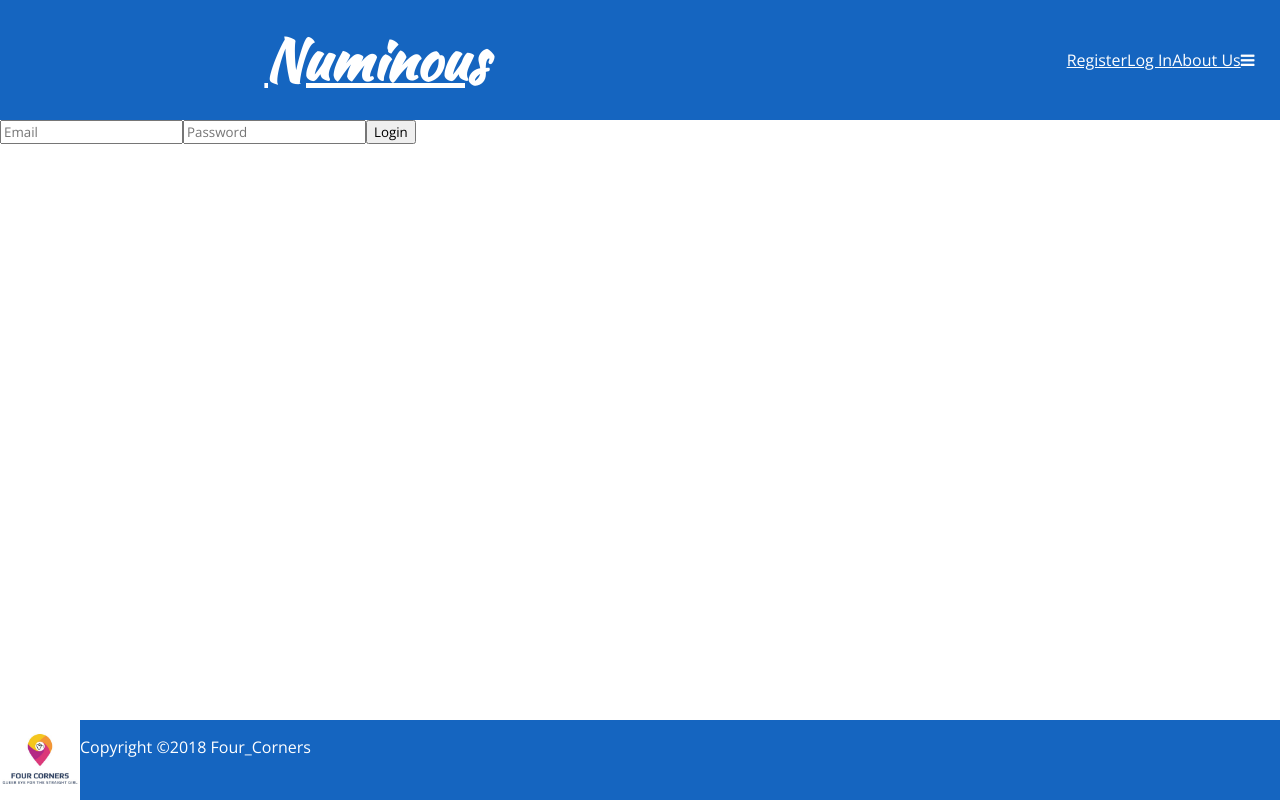
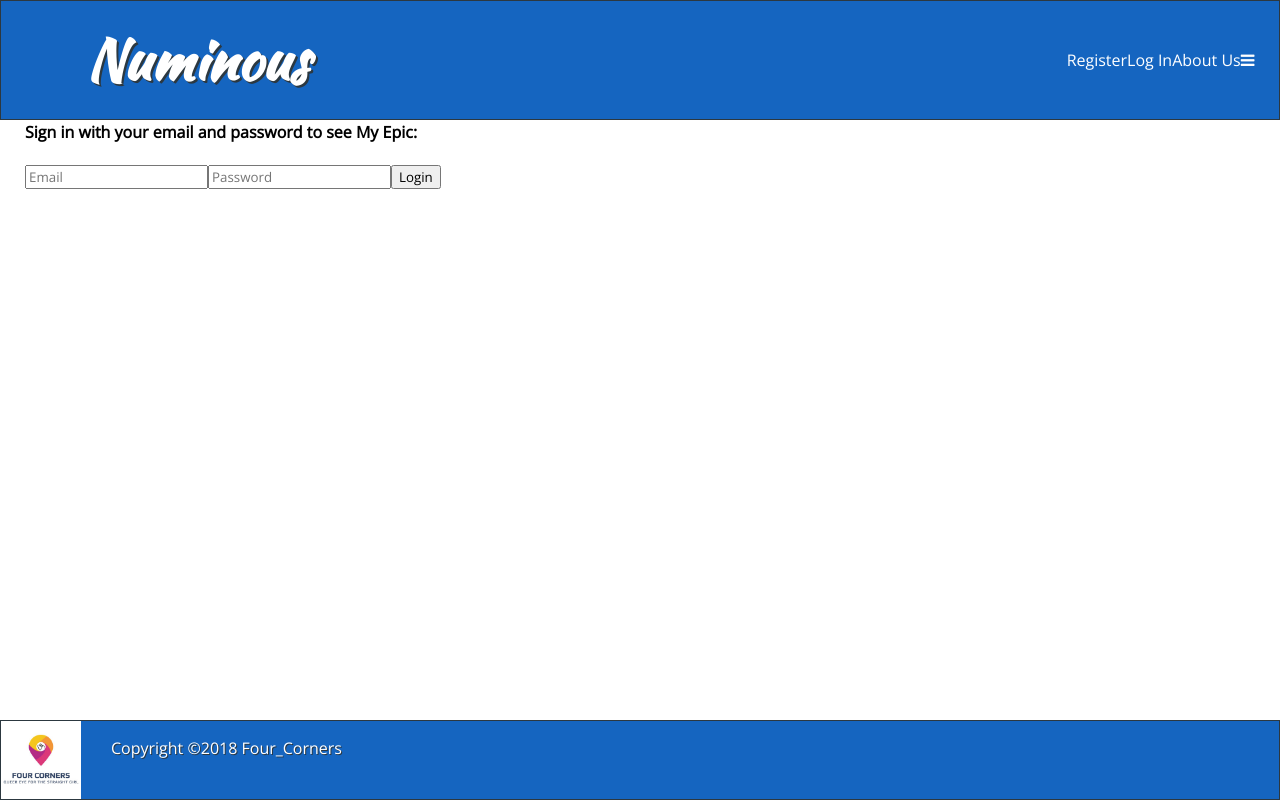
Before and after one commit to FourCornersDelta2018/numinous-frontend, a React (Create React App) app: page /login in a window 1280 px wide. Built offline with nearby package versions, Linux system fonts and the light colour scheme.

Commit message:
css styling, fixed footer, header, centered items, messing around with colors and borders

```diff
--- a/src/App.css
+++ b/src/App.css
@@ -1,4 +1,4 @@
-/* base structure */
+/*-------------base structure---------------*/
 * {
     box-sizing: border-box;
     font-family: "Open Sans", sans-serif;
@@ -16,7 +16,12 @@
     color: white;
 }
 
-/*______________________Navbar______________________________________*/
+body {
+    margin-bottom: 11vh;
+    /* background-color:#F0EAD6; */
+}
+
+/*____________________Navbar______________________________*/
 
 .navbar {
     background-color: #1565c0;
@@ -24,18 +29,24 @@
     height: 15vh;
     display: flex;
     flex-direction: row;
-    justify-content: space-around;
+    /* justify-content: space-around; */
     top: 0;
     width: 100vw;
     align-items: center;
+    position: fixed;
+    top: 0;
+    width: 100%;
+    border-style: solid;
+    border-width: thin;
+    border-color: #2c3840;
 }
 
-/* .pullLeft {
+.pullLeft {
     display: flex;
-    flex-direction: row;
-    justify-content: flex-start;
-    padding-left: 6%;
- }*/
+    padding-left: 30px;
+    text-shadow: 1px 1px #2c3840;
+
+ }
 
 .pullRight {
     display: flex;
@@ -48,17 +59,25 @@
 #brand {
     font-family: 'Kaushan Script', cursive;
     font-size: 3.5em;
+    padding-left: 55px;
+    text-shadow: 2px 2px #2c3840;
 }
-/*_____________________Footer______________________________________*/
+
+a:link {
+    text-decoration: none;
+}
+/*_____________________Footer____________________________*/
 
 .footer {
     background-color: #1565c0;
     height: 10vh;
     display: flex;
-    flex-shrink: 0;
     position: fixed;
     bottom: 0;
     width: 100vw;
+    border-style: solid;
+    border-width: thin;
+    border-color: #2c3840;
 }
 
 .footer > p {
@@ -69,13 +88,14 @@
     width: 80px;
 }
 
-/*_____________________Home Page______________________________________*/
+/*___________________Home Page__________________________*/
 
 .container {
     display: flex;
     flex-wrap: wrap;
-    justify-content: flex-start;
-
+    justify-content: center;
+    padding-top: 16vh;
+    padding-bottom: 10vh;
 }
 
 /* TODO: Change depending on whether we're going with Flex or Material UI */
@@ -84,14 +104,24 @@
     width: 300px;
     object-fit: cover;
     background-position: center;
+    border-style: solid;
+    border-color: #2c3840;
+    border-radius: 3px;
+    box-shadow: 2px 2px 5px #666666;
 }
 
 
-/*______________________Show Page______________________________________*/
+/*______________________Show Page___________________________*/
 
 #map {
-    width: 100%;
-    height: 30vh;
+    width: 100vw;
+    height: 80vh;
+    border-style: solid;
+    border-color: black;
+    border-width: 2px;
+    justify-content: center;
+    align-items: center;
+
 }
 
 #destinationShow {
@@ -111,19 +141,28 @@
     align-items: center;
     height: auto;
     width: 100vw;
+    margin-bottom: 11vh;
 }
 
-/* ----------------------MyEpic__________________________ */
+/* -----------------MyEpic------------------*/
+
+body {
+    margin-bottom: 20vh;
+}
 
 container {
     display: flex;
     justify-content: space-around;
-    flex-wrap: wrap;
+    padding-top: 100px;
 }
 
 .column1 {
     flex-grow: 1;
     text-align: center;
+    border-style: solid;
+    border-color: black;
+    border-width: 2px;
+    background-color: #43a047;
 }
 
 .column2 {
@@ -134,6 +173,26 @@ container {
 .column3 {
     flex-grow: 1;
     text-align: center;
+    border-style: solid;
+    border-color: black;
+    border-width: 2px;
+    background-color: #43a047;
+}
+/* ------------------Login----------------------------- */
+.login {
+    padding-top: 100px;
+    padding-left: 25px;
 }
 
+/* ------------------Register----------------------------- */
+.register {
+    padding-top: 100px;
+    padding-left: 25px;
+}
+
+/* ------------------About----------------------------- */
+.about {
+    padding-top: 100px;
+    padding-left: 25px;
+}
 /* ---------------------TODO----------------------------- */
--- a/src/components/destinationcard.js
+++ b/src/components/destinationcard.js
@@ -19,7 +19,7 @@ class DestinationCard extends Component {
 
         return (
             <div>
-                <img className="card" src={img_path} alt={dest_name} />
+                <img className="card"src={img_path} alt={dest_name} />
             </div>
         )
     }
--- a/src/components/footer.js
+++ b/src/components/footer.js
@@ -5,7 +5,7 @@ class Footer extends Component {
     return (
       <div className="footer">
       <img className="logo" src="/assets/logo.jpg" alt="logo"/> <br />
-        <p className="pullLeft"> Copyright ©2018 Four_Corners </p>
+        <p className="pullLeft">Copyright ©2018 Four_Corners</p>
 
       </div>
     );
--- a/src/pages/about.js
+++ b/src/pages/about.js
@@ -3,7 +3,7 @@ import React, { Component } from 'react'
 class About extends Component {
   render() {
       return (
-          <div> WOOOOOOO!!!
+          <div className="about"> WOOOOOOO!!!
           </div>
       )
   }
--- a/src/pages/destinations/myepic.js
+++ b/src/pages/destinations/myepic.js
@@ -31,7 +31,7 @@ class MyEpic extends Component {
                 <div className="column1"><h2>Welcome, Fatface!</h2>
                 </div>
 
-                <div className="column2" style={{borderLeft: "2px solid black", borderRight: "2px solid black", height: "500px"}}><h2>This is where you would go if you were not broke!</h2>
+                <div className="column2"><h2>This is where you would go if you were not broke!</h2>
                 {this.state.destinations.map((destination, index) => {
                     return (
                         <Link to={{pathname:`/destinations/${destination.destination_id}`, state:{id:destination.id}}}>
--- a/src/pages/login.js
+++ b/src/pages/login.js
@@ -21,7 +21,8 @@ class Login extends Component {
     render() {
         let { email, password } = this.state.user
         return (
-            <main>
+            <main className="login">
+                <h4>Sign in with your email and password to see My Epic:</h4>
                 <form onSubmit={this.handleSubmit}>
                     <input
                         type="email"
--- a/src/pages/registration.js
+++ b/src/pages/registration.js
@@ -25,8 +25,8 @@ class RegistrationPage extends Component {
 	render() {
 		let { username, email, password } = this.state.form.user
 		return (
-			<main>
-				<h2>Welcome! Register and create your Epic today!</h2>
+			<main className="register">
+				<h4>Welcome! Sign up here to create your own My Epic page:</h4>
 				<form onSubmit={this.onSubmit}>
 					<input
 						type="text"
```
